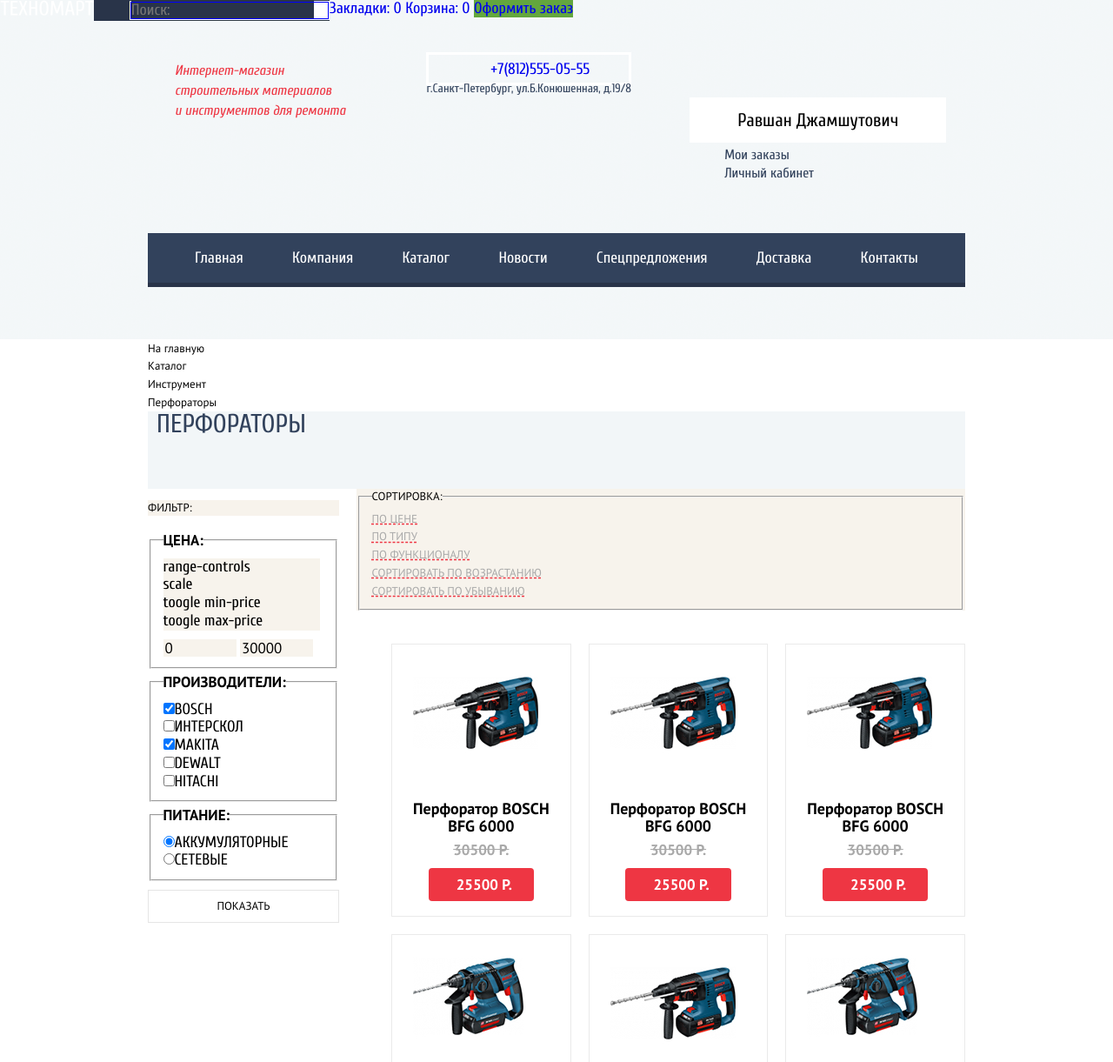
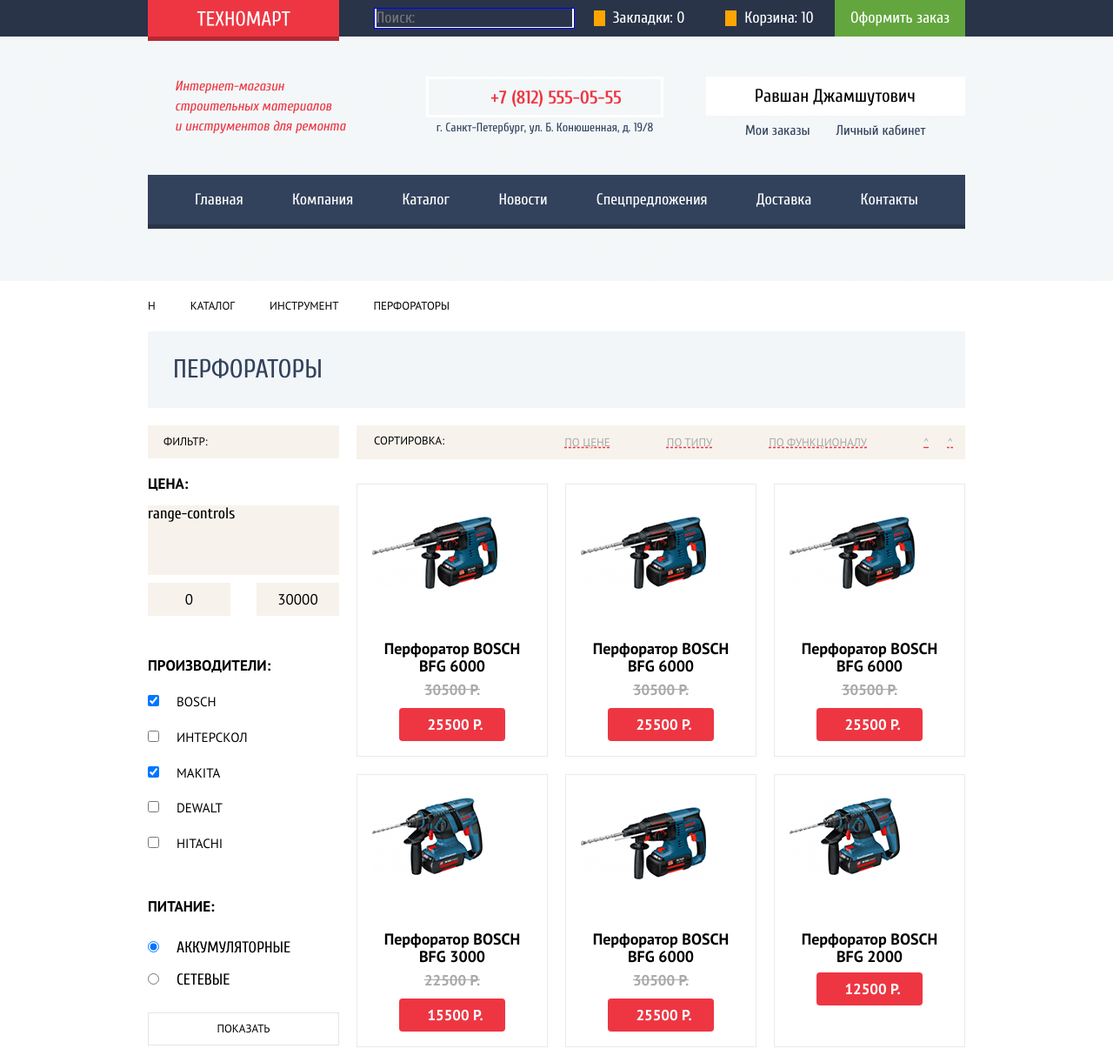
Before and after one commit to AlinaTopalova/1712619-technomart-30, a plain HTML site: page catalog.html in a window 1280 px wide. Shown: the top 1221 px of the page at 87% size. Drawn offline with Linux system fonts and the light colour scheme.

Commit message:
Сетка на флексах для внутренней страницы

```diff
--- a/catalog.html
+++ b/catalog.html
@@ -4,7 +4,7 @@
     <meta charset="utf-8">
     <title>HTML Academy: Техномарт</title>
     <link rel="icon" href="favicon.ico">
-    <link rel="icon" href="img/favicon/icon.svg" type="image/svg+×ml">
+    <link rel="icon" href="img/favicon/icon.svg" type="image/svg+xml">
     <link rel="apple-touch-icon" href="img/favicon/180.png">
     <link rel="manifest" href="manifest.webmanifest">
     <link rel="stylesheet" href="css/normalize.css">
@@ -12,19 +12,23 @@
   </head>
   <body class="page-body">
     <header class="main-header">
-      <div class="main-header-container">
-        <section class="main-header-top">
-          <div class="logo">
-            <a class="main-header-logo" href="#">
+      <div class="main-header-top-wrapper">
+        <section class="main-header-top container">
+          <div class="header-logo">
+            <a href="#">
               <img src="img/logo.svg" width="108" height="18" alt="Логотип Техномарт">
             </a>
           </div>
           <form class="search-form" method="post" action="https://echo.htmlacademy.ru">
-            <input type="search" placeholder= "Поиск:">
+            <input type="text" placeholder= "Поиск:">
           </form>
-          <div class="links">
-            <a class="header-bookmark" href="#">Закладки: 0</a>
-            <a class="header-cart" href="#">Корзина: 0</a>
+          <div class="header-links">
+            <a class="header-link header-link-bookmark" href="#">
+              <span class="header-link-icon"></span>Закладки: 0
+            </a>
+            <a class="header-link header-link-cart" href="#">
+              <span class="header-link-icon"></span>Корзина: 10
+            </a>
             <a class="checkout" href="#">Оформить заказ</a>
           </div>
         </section>
@@ -32,13 +36,14 @@
       <section class="main-header-info container">
         <h1 class="main-title">Интернет-магазин<br>
             строительных материалов<br>
-            и инструментов для ремонта</h1>
-        <div class="main-header-contacts">
+            и инструментов для ремонта
+        </h1>
+        <div class="main-header-contacts-second">
           <h2 hidden>Телефон и адрес</h2>
-          <p>
-            <a class="header-phone" href="tel:+78125550555">+7(812)555-05-55</a>
+          <p class="header-phone"><a href="tel:+78125550555">
+            +7 (812) 555-05-55</a>
           </p>
-          <p class="header-address">г.Санкт-Петербург, ул.Б.Конюшенная, д.19/8
+          <p class="header-address">г. Санкт-Петербург, ул. Б. Конюшенная, д. 19/8
           </p>
         </div>
         <div class="user-profile">
@@ -46,16 +51,16 @@
           <a class="user-name" href="#">Равшан Джамшутович</a>
           <a href="#"></a>
           <ul class="user-btn-list">
-            <li>
+            <li class="user-btn-item">
               <a href="#">Мои заказы</a>
             </li>
-            <li>
+            <li class="user-btn-item">
               <a href="#">Личный кабинет</a>
             </li>
           </ul>
         </div>
       </section>
-      <nav class="main-navigation container">
+      <nav class="container">
         <ul class="site-navigation">
           <li>
             <a href="index.html">Главная</a>
@@ -82,9 +87,10 @@
       </nav>
     </header>
     <main>
-      <ul class="breadcrumbs container">
+      <div class="container">
+        <ul class="breadcrumbs-list">
           <li>
-          <a href="index.html">На главную</a>
+            <span><a href="index.html">Н</a></span>
           </li>
           <li>
             <a href="catalog.html">Каталог</a>
@@ -96,20 +102,19 @@
             <a>Перфораторы</a>
           </li>
         </ul>
-      <div class="catalog-title container">
-        <h2 class="second-title">Перфораторы</h2>
       </div>
-      <div class="tech-catalog container">
+      <div class="catalog container">
+        <h2 class="catalog-title second-title">Перфораторы</h2>
         <section class="filters">
           <h3 class="filters-title">Фильтр:</h3>
           <form class="filter" method="get" action="https://echo.htmlacademy.ru">
             <fieldset>
-              <legend>Цена:</legend>
+              <legend class="legend-price">Цена:</legend>
               <div>
                 <div class="scale-price">
-                  <div>range-controls <div>scale</div></div>
-                  <div>toogle min-price</div>
-                  <div>toogle max-price</div>
+                  <div>range-controls<div hidden>scale</div></div>
+                  <div hidden>toogle min-price</div>
+                  <div hidden>toogle max-price</div>
                 </div>
                 <div class="price-input">
                   <input class="min-price-input" type="text" name="min-price" value="0">
@@ -118,27 +123,26 @@
               </div>
             </fieldset>
             <fieldset>
-              <legend>Производители:</legend>
-              <ul>
-                <li class="filter-option filter-checkbox">
+              <legend class="producers-legend">Производители:</legend>
+              <ul class="producers-filter-list">
+                <li class="filter-checkbox">
                 <label><input class="filter-input-checkbox filter-input" type="checkbox"
                   name="BOSCH" checked>BOSCH </label>
                 </li>
-                <li class="filter-option filter-checkbox">
+                <li class="filter-checkbox">
                 <label><input class="filter-input-checkbox filter-input" type="checkbox"
-                  name="ИНТЕРСКОЛ">ИНТЕРСКОЛ
+                  name="ИНТЕРСКОЛ">ИНТЕРСКОЛ </label>
+                </li>
+                <li class="filter-checkbox">
+                <label><input class="filter-input-checkbox filter-input" type="checkbox" name="MAKITA" checked>MAKITA
                 </label>
                 </li>
-                <li>
-                <label><input type="checkbox" name="MAKITA" checked>MAKITA
-                </label>
-                </li>
-                <li class="filter-option filter-checkbox">
+                <li class="filter-checkbox">
                 <label><input class="filter-input-checkbox filter-input" type="checkbox"
                   name="DEWALT">DEWALT
                 </label>
                 </li>
-                <li class="filter-option filter-checkbox">
+                <li class="filter-checkbox">
                 <label><input class="filter-input-checkbox filter-input" type="checkbox"
                   name="HITACHI">HITACHI
                 </label>
@@ -146,7 +150,7 @@
               </ul>
             </fieldset>
             <fieldset>
-              <legend>Питание:</legend>
+              <legend class="power-legend">Питание:</legend>
               <ul>
                 <li class="filter-option filter-radio">
                 <label><input class="filter-input-radio filter-input" type="radio"
@@ -164,16 +168,14 @@
           </form>
         </section>
         <section class="sort">
-          <fieldset>
-          <legend>Сортировка:</legend>
+          <span class="sort-title">Сортировка:</span>
             <ul class="sort-option">
               <li><a href="#">По цене</a></li>
               <li><a href="#">По типу</a></li>
               <li><a href="#">По функционалу</a></li>
-              <li><a href="#"><span>Сортировать по возрастанию</span></a></li>
-              <li><a href="#"><span>Сортировать по убыванию</span></a></li>
+              <li><a href="#"><span>^</span></a></li>
+              <li><a href="#"><span>^</span></a></li>
             </ul>
-          </fieldset>
         </section>
         <h2 hidden>Список перфораторов</h2>
         <section class="products">
@@ -312,7 +314,7 @@
         </section>
       </div>
       <div class="tech-description-back">
-        <section class="container">
+        <section class="tech-description container">
           <h2 class="tech-title">Пара слов о перфораторах</h2>
           <p class="description">
           Перфоратор — универсальный строительный инструмент. Предназначен для сверления и
@@ -326,15 +328,15 @@
       </div>
     </main>
     <footer class="main-footer">
-      <div class="footer-top-back">
+      <div class="footer-top-wrapper">
       <div class="footer-top container">
         <section class="footer-contacts">
           <h2 hidden>Адрес и телефон</h2>
-            <div class="logo">
-              <a class="footer-logo"><img src="img/logo.svg" width="138" height="23" alt="Логотип Техномарт"></a>
+            <div class="footer-logo">
+              <a href="#"><img src="img/logo.svg" width="138" height="23" alt="Логотип Техномарт"></a>
             </div>
-              <p>г.Санкт-Петербург, ул. Б.Конюшенная, д. 19/8<br>
-               +7(812)555-05-55</p>
+              <p>г. Санкт-Петербург, ул. Б. Конюшенная, д. 19/8<br>
+               +7 (812) 555-05-55</p>
         </section>
         <nav class="footer-navigation">
           <h2 hidden>Навигация по сайту</h2>
@@ -375,15 +377,15 @@
         </section>
       </div>
       </div>
-      <section class="footer-info">
+      <section class="footer-bottom-wrapper">
         <div class="footer-bottom container">
         <h3 hidden>Как с нами связаться</h3>
         <div class="copyright">© 2010-2019 Компания «Техномарт»<br>
            Все права защищены</div>
         <div class="social">
-          <a class ="vk" href="#">fhfhfhh</a>
-          <a class ="facebook" href="#">fhfhfh</a>
-          <a class ="instagram" href="#">fhfhfh</a>
+          <a class ="vk" href="#">vkontakte</a>
+          <a class ="facebook" href="#">facebook</a>
+          <a class ="instagram" href="#">instagram</a>
         </div>
         <div class="feedback">
           Обратная связь:<br>
@@ -396,5 +398,13 @@
       </div>
       </section>
     </footer>
+    <section class="modal modal-cart" hidden>
+      <p>Товар добавлен в корзину!</p>
+      <ul class="modal-cart-actions">
+        <li><a href="#">Оформить заказ</a></li>
+        <li><a href="#">Продолжить покупки</a></li>
+      </ul>
+      <button class="modal-message-close" type="button">Закрыть</button>
+    </section>
   </body>
 </html>
--- a/css/style.css
+++ b/css/style.css
@@ -264,7 +264,11 @@ img {
   margin-right: 93px;
 }
 
-.main-header-contacts p {
+.header-phone {
+  margin: 0px;
+}
+
+.header-address {
   margin: 0px;
 }
 
@@ -525,7 +529,8 @@ img {
 
 .product-image {
   margin: 0px;
-  min-height: 164px;
+  width: 184px;
+  height: 164px;
 }
 
 .product-card-title {
@@ -984,26 +989,38 @@ img {
 
 /*user-profile*/
 
-.user-profile {
-  margin-top: 58px;
+.main-header-contacts-second {
+  margin-right: 49px;
 }
 
+
 .user-name {
+  display: block;
   font-size: 21px;
   line-height: 21px;
+  font-weight: 400;
+  color: var(--basic-black);
   background-color: var(--basic-white);
-  color: var(--basic-black);
-  padding: 14px 55px;
+  padding: 12px 57px 12px 56px;
+  margin-bottom: 7px;
 }
 
 .user-btn-list {
+  display: flex;
+  justify-content: center;
   list-style: none;
+  margin: 0;
+  padding: 0;
 }
 
 .user-btn-list a {
   font-size: 16px;
   line-height: 18px;
   color: var(--basic-dark-blue);
+}
+
+.user-btn-list li:not(:nth-last-child(1)) {
+  margin-right: 30px;
 }
 
 .user-name:focus {
@@ -1018,20 +1035,33 @@ img {
   color: var(--basic-light-grey1);
 }
 
-.breadcrumbs {
+.breadcrumbs-list {
+  display: flex;
   list-style: none;
+  margin: 0px;
+  padding: 0px;
+  padding-top: 18px;
+  padding-bottom: 20px;
+  padding-right: 10px;
 }
 
-.breadcrumbs a {
-  list-style: none;
+.breadcrumbs-list li {
+  margin-right: 40px;
+}
+
+.breadcrumbs-list a {
   font-family: "PT Sans";
   font-size: 13px;
   line-height: 18px;
+  font-weight: 400;
   color: var(--basic-black);
+  text-transform: uppercase;
 }
 
-/*catalog-title*/
-.tech-catalog {
+
+/*catalog*/
+
+.catalog {
   display: grid;
   grid-template-columns: 220px 1fr;
   align-content: start;
@@ -1039,15 +1069,18 @@ img {
 }
 
 .catalog-title {
-  width: 940px;
-  height: 89px;
   background-color: var(--basic-light-blue2);
+  grid-column: 1/-1;
+  grid-row: 1/2;
+  padding: 29px;
 }
 
+
 /*filters*/
+
 .filters {
   grid-column: 1/2;
-  grid-row: 1/3;
+  grid-row: 2/4;
 }
 
 .filters-title {
@@ -1057,6 +1090,15 @@ img {
   background-color: var(--basic-light-red);
   text-transform: uppercase;
   font-weight: 400;
+  margin: 0px;
+  padding: 10px 151px 10px 18px;
+  margin-bottom: 14px;
+}
+
+.filters fieldset {
+  border: none;
+  margin: 0px;
+  padding: 0px;
 }
 
 .filter legend {
@@ -1067,29 +1109,48 @@ img {
   text-transform: uppercase;
 }
 
+.legend-price {
+  margin-bottom: 10px;
+}
+
 .scale-price {
   background-color: var(--basic-light-red);
-  width: 180px;
+  width: 220px;
+  height: 80px;
+  margin-bottom: 9px;
+}
+
+.price-input {
+  display: flex;
+  justify-content: space-between;
+  margin-bottom: 42px;
+
 }
 
 .min-price-input {
   font-family: "PT Sans";
   font-size: 17px;
   line-height: 18px;
-  width: 84px;
+  width: 95px;
+  height: 38px;
   background-color: var(--basic-light-red);
-  margin-top: 10px;
   border: none;
+  text-align: center;
 }
 
 .max-price-input {
   font-family: "PT Sans";
   font-size: 17px;
   line-height: 18px;
-  width: 84px;
+  width: 95px;
+  height: 38px;
   background-color: var(--basic-light-red);
-  margin-top: 10px;
   border: none;
+  text-align: center;
+}
+
+.producers-legend {
+  margin-bottom: 17px;
 }
 
 .filter ul {
@@ -1098,8 +1159,43 @@ img {
   padding: 0px;
 }
 
+.filter-input {
+  margin-right: 20px;
+}
+
+.producers-filter-list label {
+  font-family: "PT Sans";
+  font-size: 15px;
+  line-height: 19px;
+  font-weight: 400;
+  text-transform: uppercase;
+}
+.producers-filter-list li:nth-last-child(1) {
+  margin-bottom: 46px;
+}
+
+.producers-filter:nth-last-child(1) {
+  margin-bottom: 45px;
+}
+
+.filter-input-radio:first-child {
+  margin-bottom: 22px;
+}
+
+.filter-checkbox {
+  margin-bottom: 20px;
+}
+
 .filter-input-checkbox {
   color: var(--basic-light-grey1);
+}
+
+.power-legend {
+  margin-bottom: 23px;
+}
+
+.filter-radio {
+  text-transform: uppercase;
 }
 
 .filters-button {
@@ -1114,18 +1210,20 @@ img {
   text-transform: uppercase;
 }
 
-.filter-radio {
-  text-transform: uppercase;
-}
 
 /*sort*/
 
 .sort {
   background-color: var(--basic-light-red);
+  grid-row: 2/3;
   grid-column: 2/3;
+  display: flex;
+  justify-content: space-between;
+  padding: 9px 14px 9px 20px;
 }
 
-.sort legend {
+.sort-title {
+  display: block;
   font-family: "PT Sans";
   font-size: 13px;
   line-height: 18px;
@@ -1133,19 +1231,32 @@ img {
 }
 
 .sort-option {
+  display: flex;
   list-style: none;
-  padding: 0px;
   margin: 0px;
+  padding: 0;
+}
+
+.sort-option li:not(:nth-last-child(-n+2)) {
+  margin-right: 65px;
 }
 
 .sort-option a {
+  display: inline-block;
   font-family: "PT Sans";
   font-size: 13px;
   line-height: 18px;
+  font-weight: 400;
   text-transform: uppercase;
   color: var(--basic-light-grey3);
   text-decoration: underline dashed var(--basic-red);
 }
+
+
+.sort-option li:nth-last-child(2) {
+  margin-right: 21px;
+}
+
 
 .sort-option a:hover {
   color: var(--basic-black);
@@ -1160,7 +1271,7 @@ img {
 
 .products {
   grid-column: 2/3;
-  grid-row: 2/3;
+  grid-row: 3/4;
 }
 
 .catalog-products-list {
@@ -1168,23 +1279,49 @@ img {
   grid-template-columns: repeat(3, 1fr);
   gap: 20px;
   list-style: none;
+  padding: 0px;
+  margin: 0px;
+  margin-top: 8px;
+  margin-bottom: 55px;
 }
 
 /*pagination*/
 
 .pagination-list {
+  display: flex;
   list-style: none;
+  margin: 0px;
+  padding: 0px;
+  margin-bottom: 55px;
+}
+
+.pagination-list li {
+  margin-right: 10px;
 }
 
 .pagination-item a {
+  display: flex;
+  justify-content: center;
+  align-items: center;
   font-family: "PT Sans";
   font-size: 13px;
   line-height: 18px;
   text-transform: uppercase;
+  color: var(--basic-black);
+  width: 38px;
+  height: 38px;
   border: 1px solid #E5E5E5;
   border-radius: 2px;
-  padding: 2px 5px;
-  color: var(--basic-black);
+  text-align: center;
+  vertical-align: center;
+}
+
+.pagination-list li:last-child a {
+  width: 158px;
+  height: 38px;
+  border: 1px solid #E5E5E5;
+  border-radius: 2px;
+  text-align: center;
 }
 
 .pagination-item a:hover {
@@ -1205,10 +1342,16 @@ img {
   background-color: var(--basic-dark-white);
 }
 
+.tech-description {
+  padding-top: 64px;
+  padding-bottom: 75px;
+}
+
 .tech-title {
   font-family: "Cuprum";
   font-size: 30px;
   line-height: 30px;
   text-transform: uppercase;
-  padding-top: 65px;
+  margin: 0px;
+  margin-bottom: 25px;
 }
```
Also changed, not shown: index.html (+28 -3 lines). Lines whose indentation alone changed are shown as unchanged.
